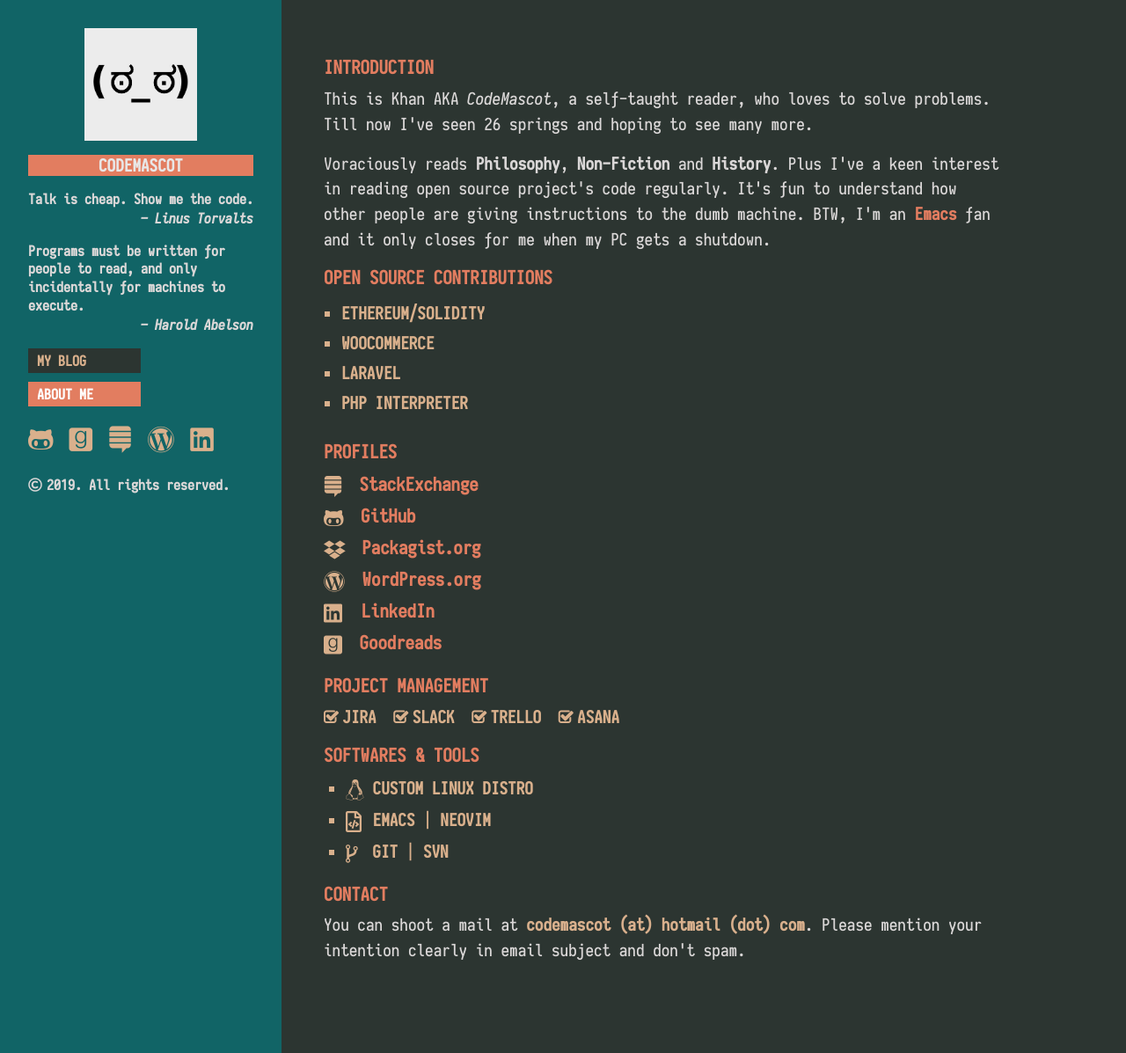
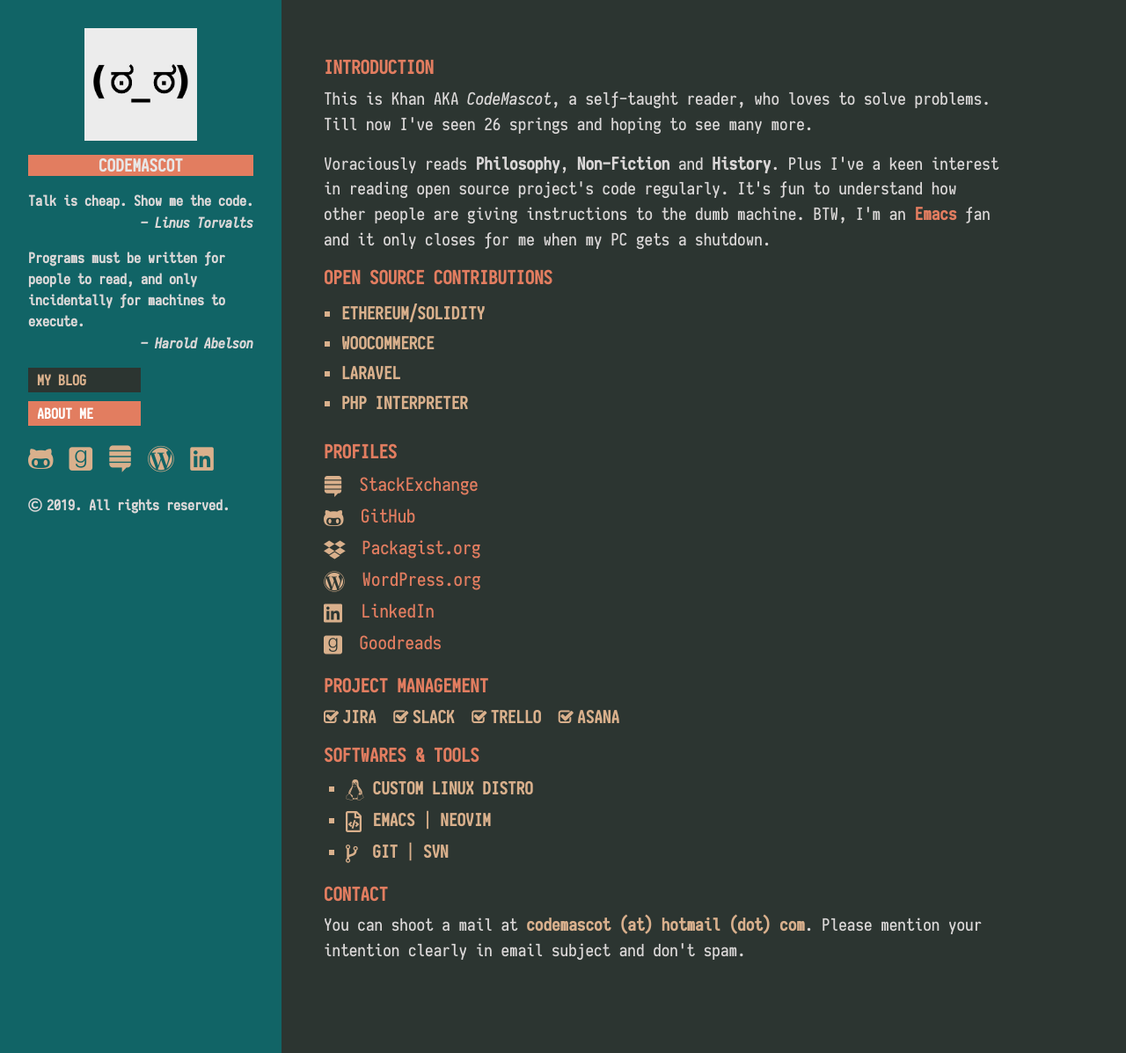
Before and after one commit to khanrn/codemascot.github.io, a Jekyll site: the page built from about-me/index.html, in a window 1280 px wide and 1197 px high. Shown: the whole window at 88% size. Built offline with Jekyll 4.4.1, drawn with Linux system fonts in a browser that asks for light colours; nearby versions of some CDN libraries.

Commit message:
Some fonts based update

```diff
--- a/public/css/hyde.css
+++ b/public/css/hyde.css
@@ -56,11 +56,10 @@
  }
  .lead {
      font-size: 1rem;
-     font-weight: 700;
-     line-height: 1.3;
      margin: 1rem 0;
      width: 100%;
      text-align: left;
+     font-weight: bold;
  }
  .lead span {
      display: block;
@@ -134,7 +133,6 @@
     vertical-align: middle;
  }
  ul.profiles li a {
-    font-weight:700;
     font-size: 1.1rem;
 }
  li.stk-ex:before {
@@ -235,8 +233,8 @@
  }
  .pm-tools span {
      padding-right: 10px;
-     font-weight: 700;
      color: #D9B08C;
+     font-weight: 600;
  }
  .pm-tools span:before {
      content: "\f046";
@@ -299,7 +297,6 @@
      }
  .pm-tools span {
      font-size: 1.2rem;
-     font-weight: 700;
  }
  .pm-tools span:before {
      font-size: 1.1rem;
```
